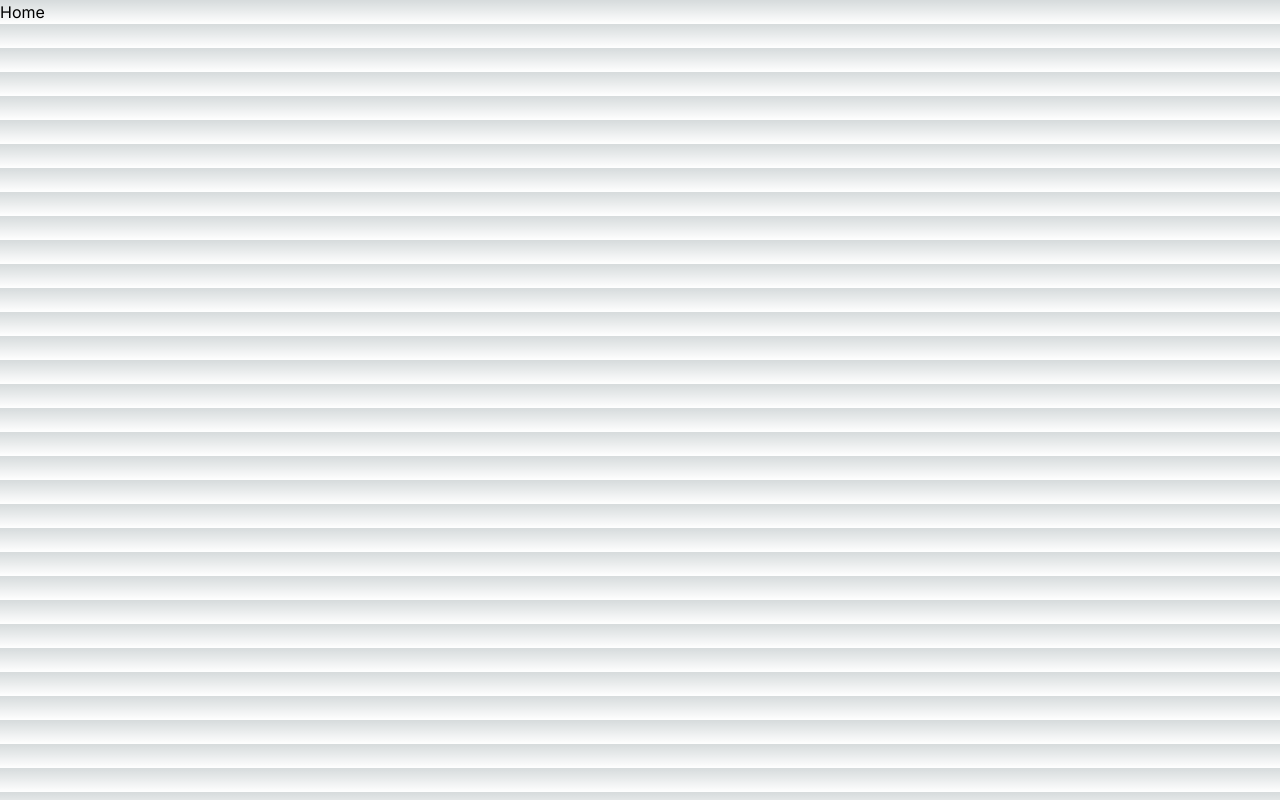
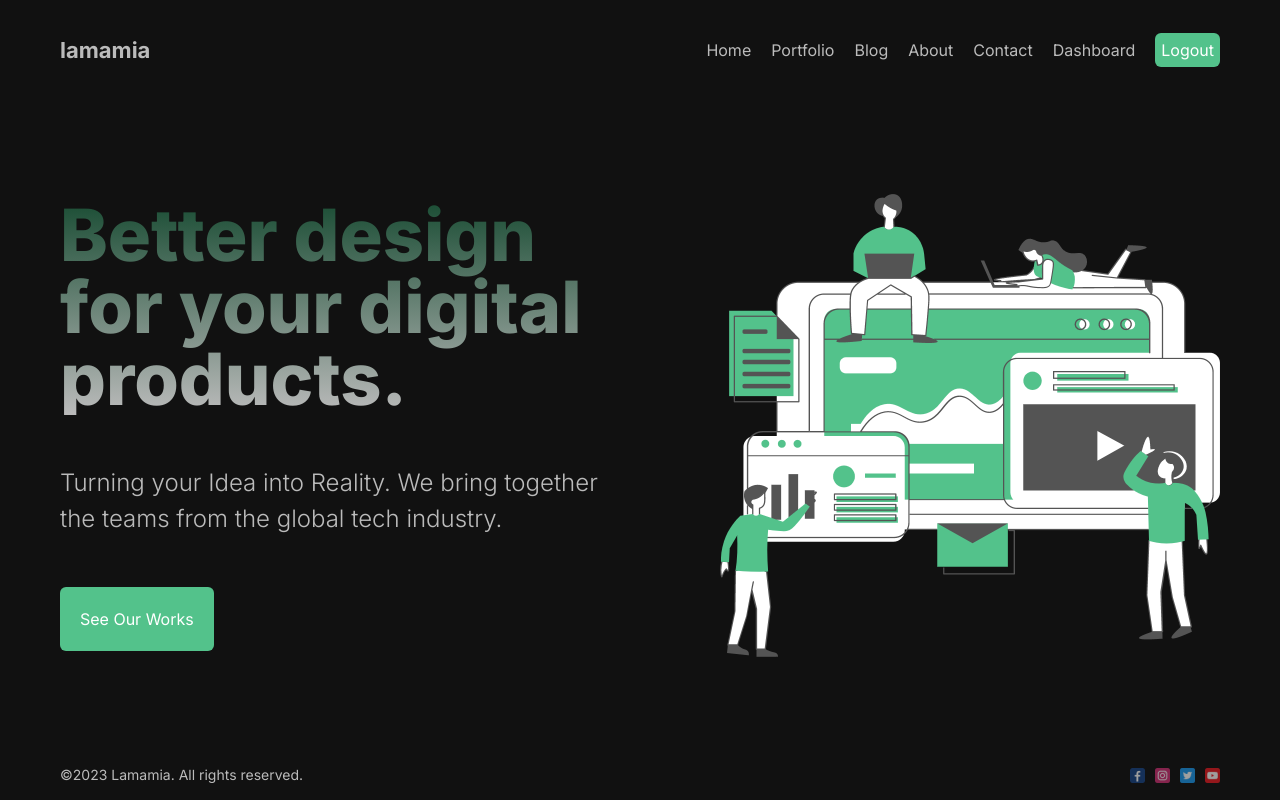
Before and after one commit to PaAmatJow/nextwebsite, a Next.js app: page / in a window 1280 px wide. Built offline with nearby package versions, Linux system fonts and the light colour scheme.

Commit message:
Refactor layout and add navbar, footer components and hompage content

```diff
--- a/app/blog/layout.tsx
+++ /dev/null
@@ -1,14 +0,0 @@
-import { ReactNode } from "react"
-
-interface Props {
-  children: ReactNode
-}
-
-const BlogLayout = ({children}: Props) => {
-  return (
-    <div>
-      {children}
-    </div>
-  )
-}
-export default BlogLayout
--- /dev/null
+++ b/app/components/footer/Footer.tsx
@@ -0,0 +1,17 @@
+import Image from 'next/image';
+
+const Footer = () => {
+	return (
+		<div className='flex h-[50px] items-center justify-between text-sm'>
+			<div>&copy;2023 Lamamia. All rights reserved.</div>
+
+			<div className='flex items-center gap-[10px]'>
+				<Image src='/1.png' alt='facebook' height={15} width={15} className='opacity-60' />
+				<Image src='/2.png' alt='instagram' height={15} width={15} className='opacity-60' />
+				<Image src='/3.png' alt='twitter' height={15} width={15} className='opacity-60' />
+				<Image src='/4.png' alt='youtube' height={15} width={15} className='opacity-60' />
+			</div>
+		</div>
+	);
+};
+export default Footer;
--- /dev/null
+++ b/app/components/navbar/Navbar.tsx
@@ -0,0 +1,35 @@
+import Link from 'next/link';
+
+const links = [
+	{ id: 1, title: 'Home', url: '/' },
+	{ id: 2, title: 'Portfolio', url: '/portfolio' },
+	{ id: 3, title: 'Blog', url: '/blog' },
+	{ id: 4, title: 'About', url: '/about' },
+	{ id: 5, title: 'Contact', url: '/contact' },
+	{ id: 6, title: 'Dashboard', url: '/dashboard' },
+];
+
+const Navbar = () => {
+	return (
+		<div className='flex h-[100px] items-center justify-between'>
+			<Link href='/' className='text-[22px] font-bold'>
+				lamamia
+			</Link>
+
+			<div className='flex items-center gap-[20px]'>
+				{links.map((link) => {
+					const { id, title, url } = link;
+					return (
+						<Link key={id} href={url}>
+							{title}
+						</Link>
+					);
+				})}
+				<button className='rounded-md bg-[#53c28b] px-[6px] py-[5px] text-white'>
+					Logout
+				</button>
+			</div>
+		</div>
+	);
+};
+export default Navbar;
--- a/app/globals.css
+++ b/app/globals.css
@@ -2,26 +2,9 @@
 @tailwind components;
 @tailwind utilities;
 
-:root {
-  --foreground-rgb: 0, 0, 0;
-  --background-start-rgb: 214, 219, 220;
-  --background-end-rgb: 255, 255, 255;
+html, body {
+  max-width: 100vw;
+  overflow-x: hidden;
+  background-color: #111;
+  color: #bbb
 }
-
-@media (prefers-color-scheme: dark) {
-  :root {
-    --foreground-rgb: 255, 255, 255;
-    --background-start-rgb: 0, 0, 0;
-    --background-end-rgb: 0, 0, 0;
-  }
-}
-
-body {
-  color: rgb(var(--foreground-rgb));
-  background: linear-gradient(
-      to bottom,
-      transparent,
-      rgb(var(--background-end-rgb))
-    )
-    rgb(var(--background-start-rgb));
-}
--- a/app/layout.tsx
+++ b/app/layout.tsx
@@ -2,6 +2,8 @@ import type { Metadata } from 'next'
 import { Inter } from 'next/font/google'
 import './globals.css'
 import React from 'react'
+import Navbar from './components/navbar/Navbar'
+import Footer from './components/footer/Footer'
 
 const inter = Inter({ subsets: ['latin'] })
 
@@ -17,7 +19,16 @@ export default function RootLayout({
 }) {
   return (
     <html lang="en">
-      <body className={inter.className}>{children}</body>
+
+      <body className={inter.className}>
+        <div className="mx-auto flex min-h-[100vh] max-w-[1366px] flex-col justify-between px-[60px]">
+          <Navbar />
+        {children}
+        <Footer />
+        </div>
+
+      </body>
+
     </html>
   )
 }
--- a/app/page.tsx
+++ b/app/page.tsx
@@ -1,7 +1,27 @@
-
+import Image from 'next/image';
+import HeroImg from 'public/hero.png';
 
 export default function Home() {
 	return (
-		<div>Home</div>
+		<div className='flex items-center gap-[100px]'>
+			<div className='flex-1 flex flex-col gap-[50px]'>
+				<h1 className='text-[72px] font-extrabold leading-none bg-gradient-to-b from-[#194c33] to-[#bbb] bg-clip-text text-transparent'>
+					Better design for your digital products.
+				</h1>
+				<p className='text-[24px] font-[300]'>
+					Turning your Idea into Reality. We bring together the teams from the
+					global tech industry.
+				</p>
+				<button className='p-[20px] bg-[#53c28b] rounded-md text-white w-fit'>See Our Works</button>
+			</div>
+
+			<div className=''>
+				<Image
+					src={HeroImg}
+					alt='hero'
+					className='w-full h-[500px] object-cover'
+				/>
+			</div>
+		</div>
 	);
 }
--- a/next.config.js
+++ b/next.config.js
@@ -1,4 +1,10 @@
 /** @type {import('next').NextConfig} */
-const nextConfig = {}
+const nextConfig = {
+  images: {
+    domains: [
+      "images.pexels.com"
+    ]
+  }
+}
 
 module.exports = nextConfig
```
